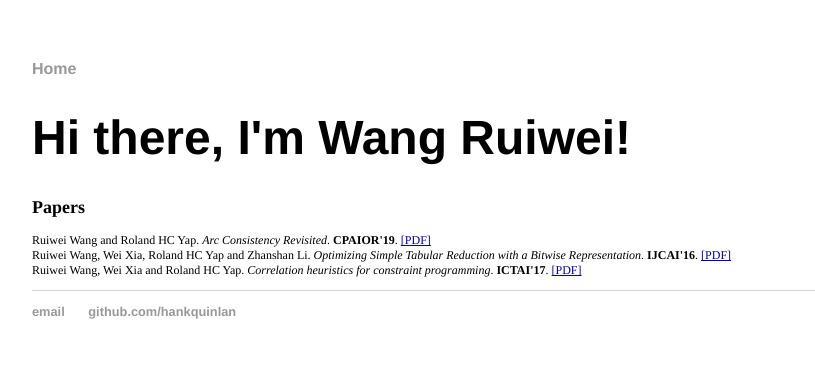
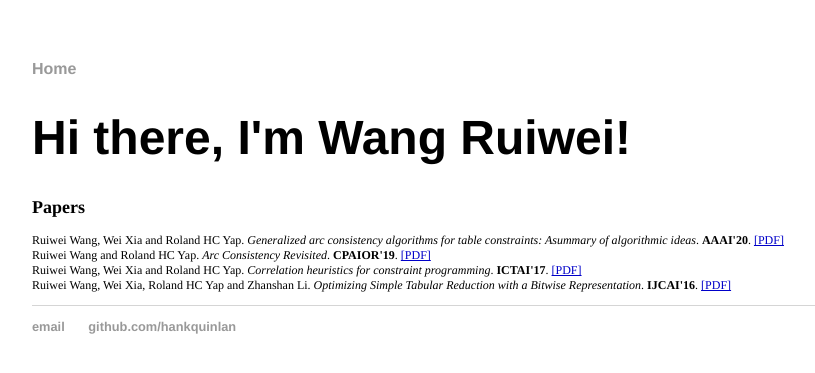
Before and after one commit to WangRuiwei/WangRuiwei.github.io, a Jekyll site: the page built from index.html, in a window 1280 px wide. Shown: the top 373 px of the page, without its empty margins (160-975 px from the left). Built offline with Jekyll 4.4.1, drawn with Linux system fonts in a browser that asks for light colours.

Commit message:
Update index.html

```diff
--- a/index.html
+++ b/index.html
@@ -6,9 +6,10 @@ title: Wang Ruiwei
 <h1>Hi there, I'm Wang Ruiwei!</h1>
 <h2 style="margin: 0.0px 0.0px 14.9px 0.0px; line-height: 22.0px; font: 18.0px Times; color: #000000; -webkit-text-stroke: #000000"><span class="s1"><b>Papers</b></span></h2>
 <p class="p2">
+Ruiwei Wang, Wei Xia and Roland HC Yap. <i>Generalized arc consistency algorithms for table constraints: Asummary of algorithmic ideas</I>. <b>AAAI'20</b>. <a href=""><span class="s2">[PDF]</span></a><br>
 Ruiwei Wang and Roland HC Yap. <i>Arc Consistency Revisited</I>. <b>CPAIOR'19</b>. <a href=""><span class="s2">[PDF]</span></a><br>
+Ruiwei Wang, Wei Xia and Roland HC Yap. <i>Correlation heuristics for constraint programming</I>. <b>ICTAI'17</b>. <a href="https://arxiv.org/pdf/1805.02205.pdf"><span class="s2">[PDF]</span></a><br>
 Ruiwei Wang, Wei Xia, Roland HC Yap and Zhanshan Li. <i>Optimizing Simple Tabular Reduction with a Bitwise Representation</i>. <b>IJCAI'16</b>. <a href="https://www.ijcai.org/Proceedings/16/Papers/117.pdf"><span class="s2">[PDF]</span></a><br>
-Ruiwei Wang, Wei Xia and Roland HC Yap. <i>Correlation heuristics for constraint programming</I>. <b>ICTAI'17</b>. <a href="https://arxiv.org/pdf/1805.02205.pdf"><span class="s2">[PDF]</span></a><br>
 </p>
 
 </div><!-- /.blurb -->
```
